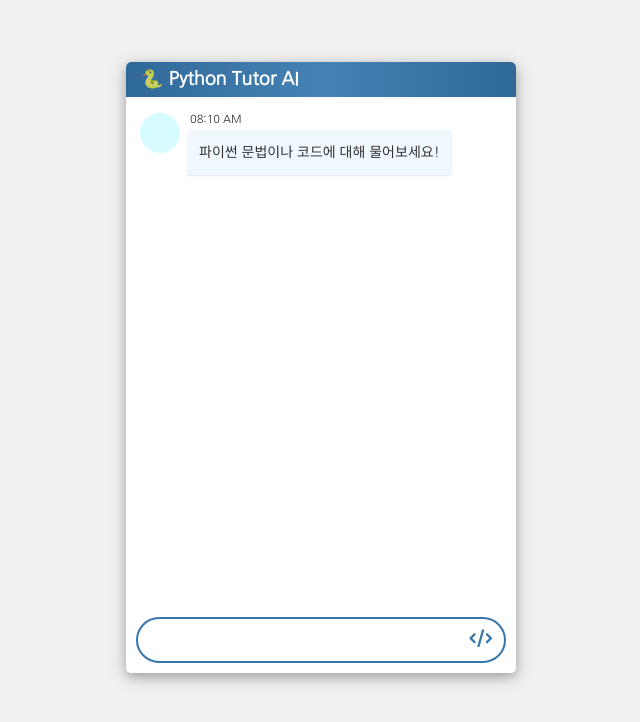
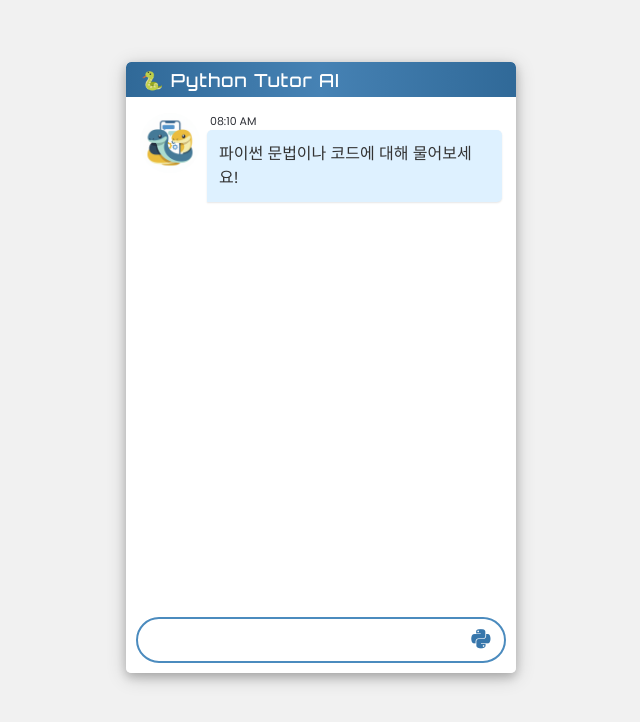
Before and after one commit to haeun-0825/kwu_22_python, a plain HTML site: page project_chatbot/frontend/index.html in a window 1280 px wide. Shown: the whole page, without its empty margins (319-959 px from the left). Drawn offline with Linux system fonts and the light colour scheme; a web font is replaced by a local one.

Commit message:
Finished Chatbot Design

```diff
--- a/project_chatbot/frontend/css/app.css
+++ b/project_chatbot/frontend/css/app.css
@@ -12,7 +12,7 @@
 * { box-sizing: border-box; }
 html, body { font-size: 62.5%; }
 body {
-	font-family: 'Nanum Gothic', sans-serif;
+	font-family: 'Poppins', 'Nanum Gothic', sans-serif;
 	font-weight: 400;
     font-style: normal;
 	margin: 0;
--- a/project_chatbot/frontend/index.html
+++ b/project_chatbot/frontend/index.html
@@ -23,10 +23,12 @@
             overflow: hidden;
         }
         .chat_title{
+            font-family: 'Orbitron', sans-serif;
+            letter-spacing: 0.1rem;
             color: white;
             font-size: 1.8rem;
             background-image: linear-gradient(to right, #306998, #4682B4, #306998);
-            font-weight: bold;
+            font-weight: 450;
             padding: 0.7rem 0 0.7rem 1.5rem;
             border-top-left-radius: 0.5rem;
             border-top-right-radius: 0.5rem;
@@ -49,7 +51,7 @@
             display: flex;
             background-color: white;
             height: 4.6rem;
-            border: 0.2rem solid #3776ab;
+            border: 0.2rem solid #4B8BBE;
             border-radius: 2.5rem;
             padding: 0 .5rem;
             transition: border-color 0.3s;
@@ -75,14 +77,18 @@
             padding: 0;
             background-color: white;
             cursor: pointer;
+            display: flex;
+            justify-content: center;
+            align-items: center;
             color: #3776ab;
-            font-size: 1.8rem;
+            font-size: 2.2rem;
         }
         .msg_input button:hover {
         outline: none; /* 버튼 자체의 기본 테두리 제거 */
         }
         .msg_input button:hover i {
         color: #FFD43B;
+        transition: color 0.2s ease;
         }
         .msg_input button:disabled,
         .msg_input input:disabled {
@@ -96,8 +102,8 @@
             justify-content: flex-end;
         }
         .chat_msg_box_left {
-            width: 4rem;
-            height: 4rem;
+            width: 6rem;
+            height: 6rem;
             display: flex;
             justify-content: center;
             align-items: center;
@@ -107,7 +113,7 @@
         .chat_msg_box_right {
             max-width: 32.2rem;
             padding-left: 0.7rem;
-            font-size: 1.4rem;
+            font-size: 1.6rem;
             display: flex;
             flex-direction: column;
             gap: 0.3rem;
@@ -118,8 +124,8 @@
             padding-left: 0;
         }
         .logo-s {
-            width: 4rem;
-            height: 4rem;
+            width: 6rem;
+            height: 6rem;
             background-image: url("./images/icon.png");
             background-size: cover;
             background-repeat: no-repeat;
@@ -143,7 +149,7 @@
         .chat_msg_info {
             margin-top: 1.7rem;
             color: #333;
-            background-color: #F0F8FF;
+            background-color: #def1ff;
             padding: 1.2rem;
             border-radius: 0.5rem;
             border-bottom-left-radius: 0; /* 말풍선 꼬리 느낌 */
@@ -155,7 +161,7 @@
             box-shadow: 0 1px 2px rgba(0,0,0,0.1);
         }
         .human .chat_msg_info {
-            background-color: #FFFDE7;
+            background-color: #FFE873;
             color: #333;
             border-bottom-left-radius: 0.5rem;
             border-bottom-right-radius: 0;
@@ -233,7 +239,7 @@
                     <form class="msg_input_box" id="chatForm">
                         <input id="send_chat_input" type="text" autocomplete="off" />
                         <button id="send_chat_btn" type="submit" aria-label="Send message">
-                            <i class="fa-solid fa-code"></i>
+                            <i class="fa-brands fa-python"></i>
                         </button>
                     </form>
                 </div>
```
Also changed, not shown: project_chatbot/frontend/images/icon.png (added).
